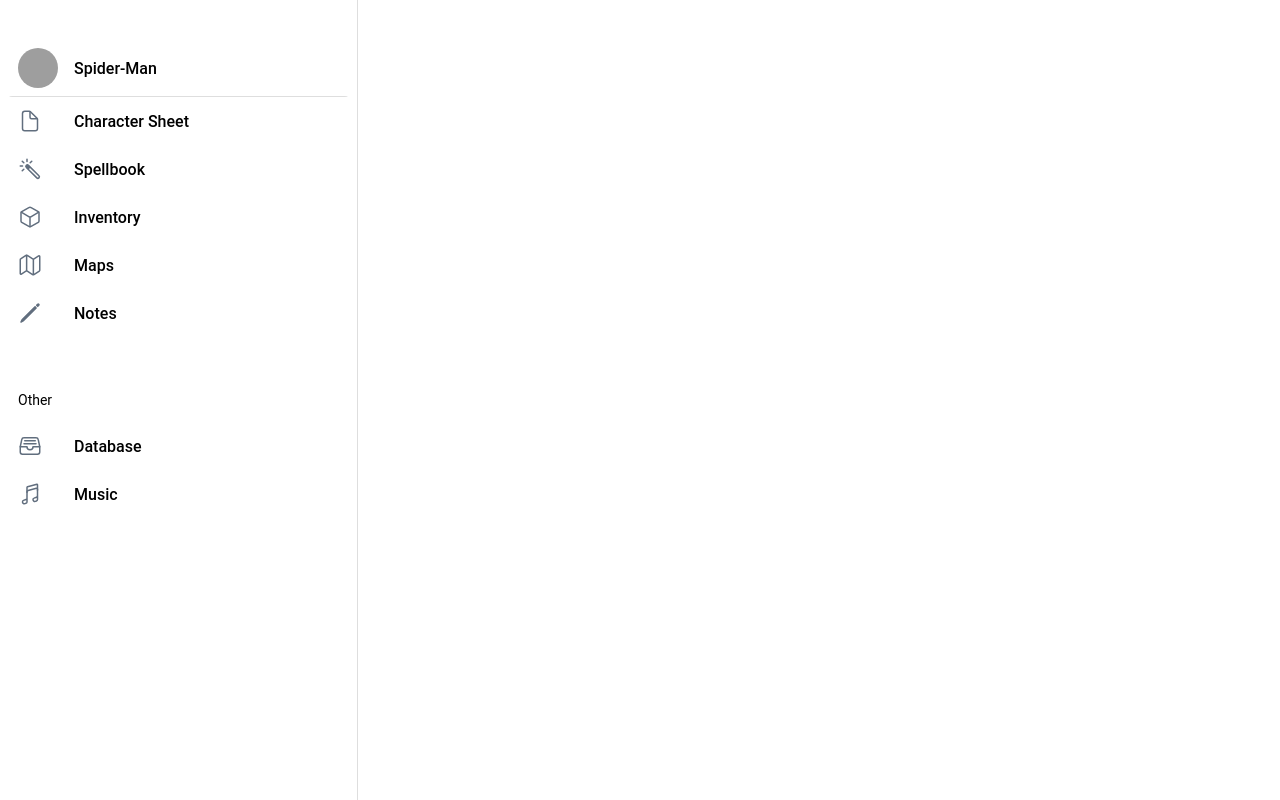
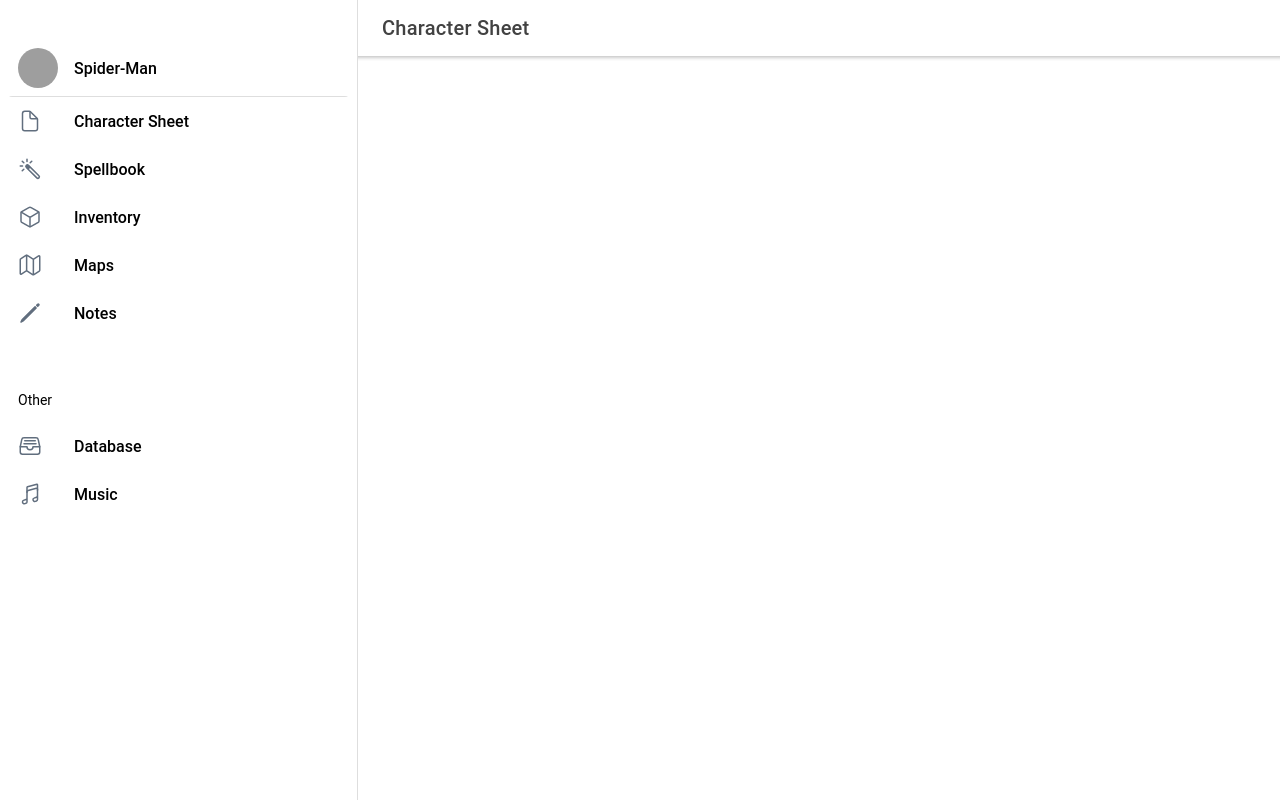
Before and after one commit to Mwjrink/dnd-app, a React (Create React App) app: page /character-sheet in a window 1280 px wide. Built offline with nearby package versions, Linux system fonts and the light colour scheme; grey boxes are pictures that could not be loaded.

Commit message:
createdthecharactersheetpagebutdidn'tdoanythingyet
This commit title should hurt you.

```diff
--- a/src/App.tsx
+++ b/src/App.tsx
@@ -23,6 +23,7 @@ import '@ionic/react/css/display.css';
 
 /* Theme variables */
 import './theme/variables.css';
+import { routes } from "./routing";
 
 const App: React.FC = () => {
 
@@ -32,8 +33,15 @@ const App: React.FC = () => {
         <IonSplitPane contentId="main">
           <Menu />
           <IonRouterOutlet id="main">
-            <Route path="/page/:name" component={Page} exact />
-            <Redirect from="/" to="/page/Inbox" exact />
+            {
+              routes.map((route) => {
+                return (
+                  <Route path={route.path} component={route.component} exact />
+                );
+              })
+            }
+            {/* <Route path="/page/:name" component={Page} exact /> */}
+            <Redirect from="/" to="/character-sheet" exact />
           </IonRouterOutlet>
         </IonSplitPane>
       </IonReactRouter>
--- /dev/null
+++ b/src/components/CharacterSheet/CharacterSheet.tsx
@@ -0,0 +1,30 @@
+import React from 'react';
+import { IonLabel, IonHeader, IonPage, IonToolbar, IonButtons, IonMenuButton, IonTitle, IonContent } from '@ionic/react';
+import { Character } from '../../models/character';
+
+interface CharacterSheetProps {
+  character: Character;
+}
+
+const CharacterSheet: React.FC<CharacterSheetProps> = ({character}) => {
+    return (
+        <IonPage>
+            <IonHeader>
+                <IonToolbar>
+                <IonButtons slot="start">
+                    <IonMenuButton />
+                </IonButtons>
+                <IonTitle>Character Sheet {character? ": " + character.name: ""}</IonTitle>
+                </IonToolbar>
+            </IonHeader>
+
+            <IonContent>
+                <IonHeader collapse="condense">
+                    <IonLabel>REEE</IonLabel>
+                </IonHeader>
+            </IonContent>
+        </IonPage>
+    );
+};
+
+export default CharacterSheet;
--- /dev/null
+++ b/src/routing.tsx
@@ -0,0 +1,14 @@
+import React from 'react';
+import CharacterSheet from './components/CharacterSheet/CharacterSheet';
+
+interface AppRoute {
+    path: string;
+    component: any;
+}
+
+export const routes: AppRoute[] = [
+    {
+        path: "/character-sheet",
+        component: CharacterSheet
+    }
+]
```
